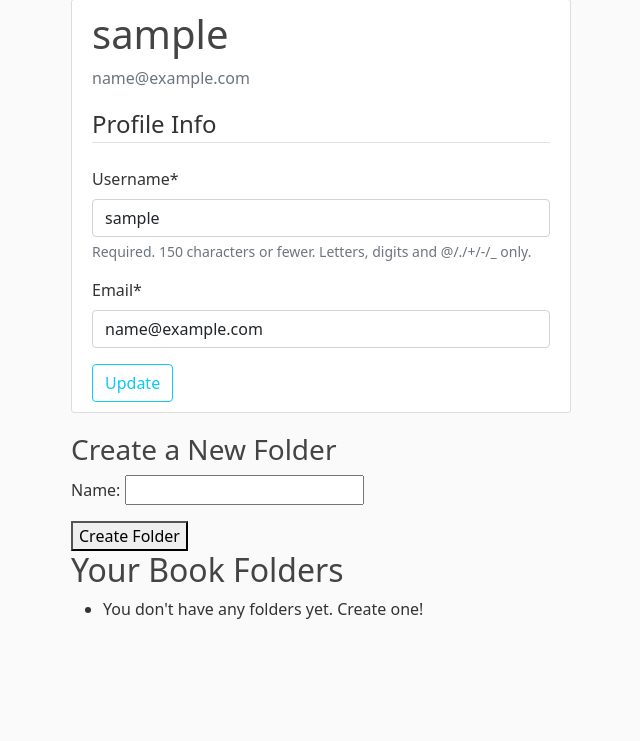
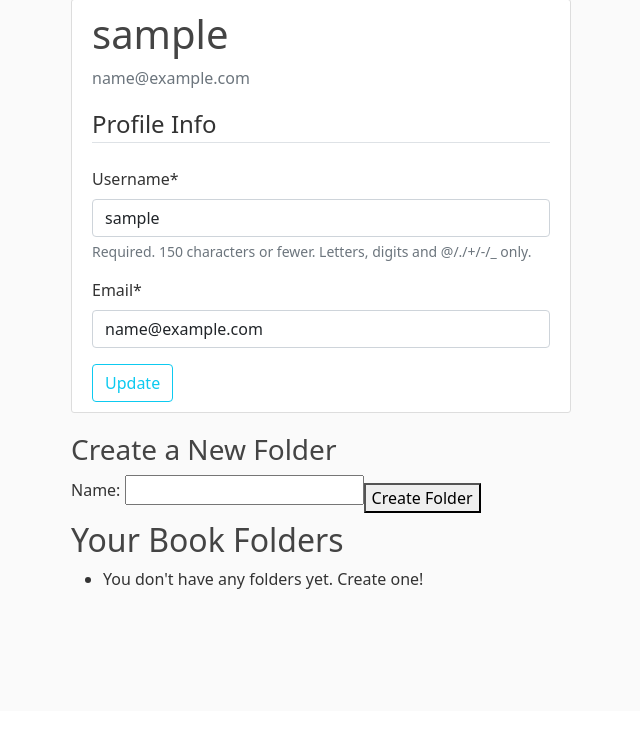
Before and after one commit to kristineLCS/Frameworks_django, a Django app: page /profile/ in a window 1280 px wide. Shown: the part 111-852 px from the top of the page, without its empty margins (319-959 px from the left). After the commit the page ends 700 px from the top, so only its background shows below. Run offline with Django 4.2, Linux system fonts and the light colour scheme; the visitor is signed in with stand-in values (Sample User, id 1); parts of the project's set-up code (start-up, migrations or seed data) failed here and were passed over; some libraries are stand-ins or nearby versions.

Commit message:
styling site

```diff
--- a/book_tracker/static/blog/main.css
+++ b/book_tracker/static/blog/main.css
@@ -130,6 +130,12 @@ font-weight: 500;
     flex-direction: row;
 }
 
+.create-folder{
+    display: flex;
+    align-items: center;
+    flex-direction: row;
+}
+
 /* ASIDE */
 aside{
     display: flex;
--- a/users/templates/users/profile.html
+++ b/users/templates/users/profile.html
@@ -26,7 +26,7 @@
     <div class="folder-form-container">
         <div class="folder-form">
             <h3>Create a New Folder</h3>
-            <form method="POST">
+            <form method="POST" class="create-folder">
                 {% csrf_token %}
                 {{ folder_form.as_p }}
                 <button type="submit">Create Folder</button>
```
